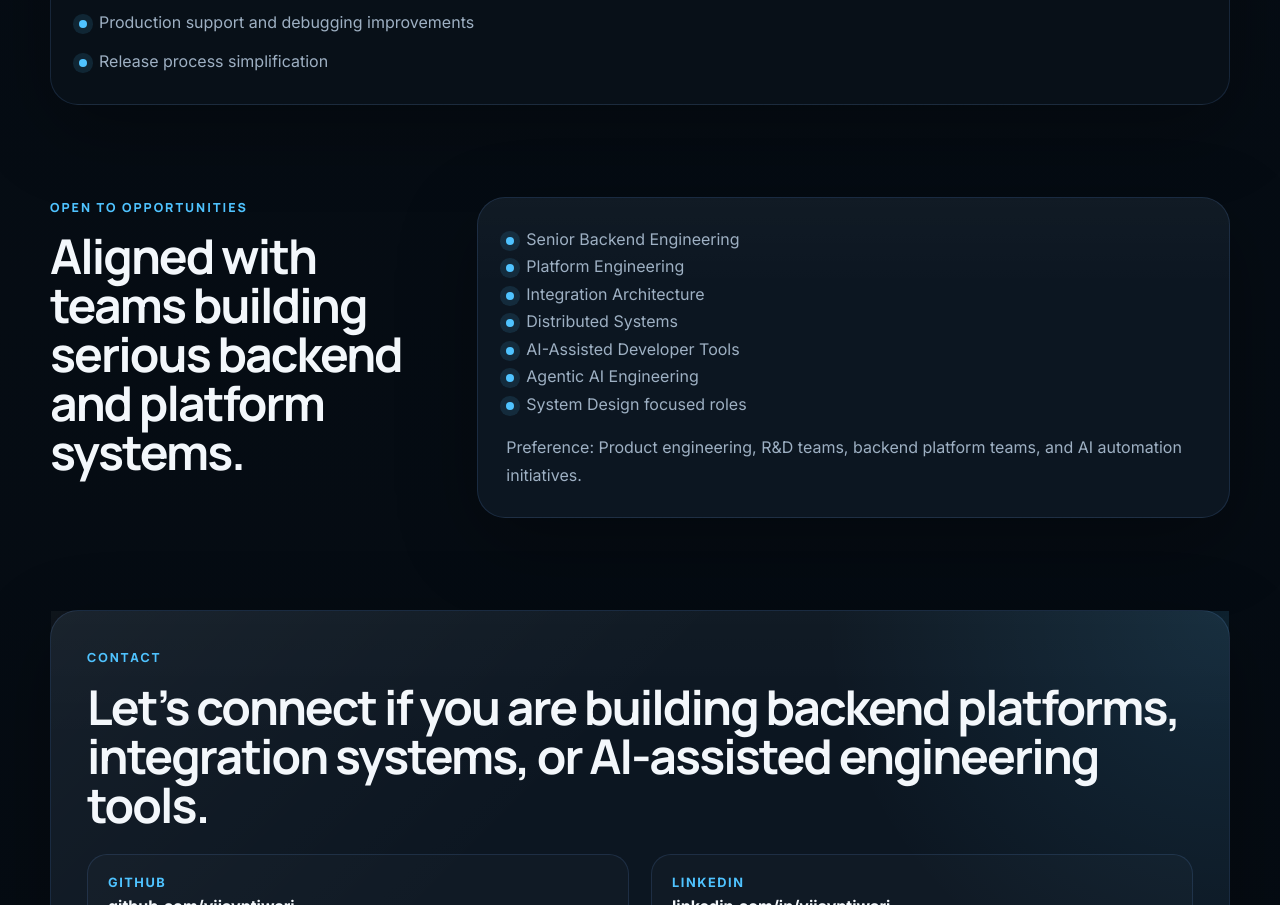
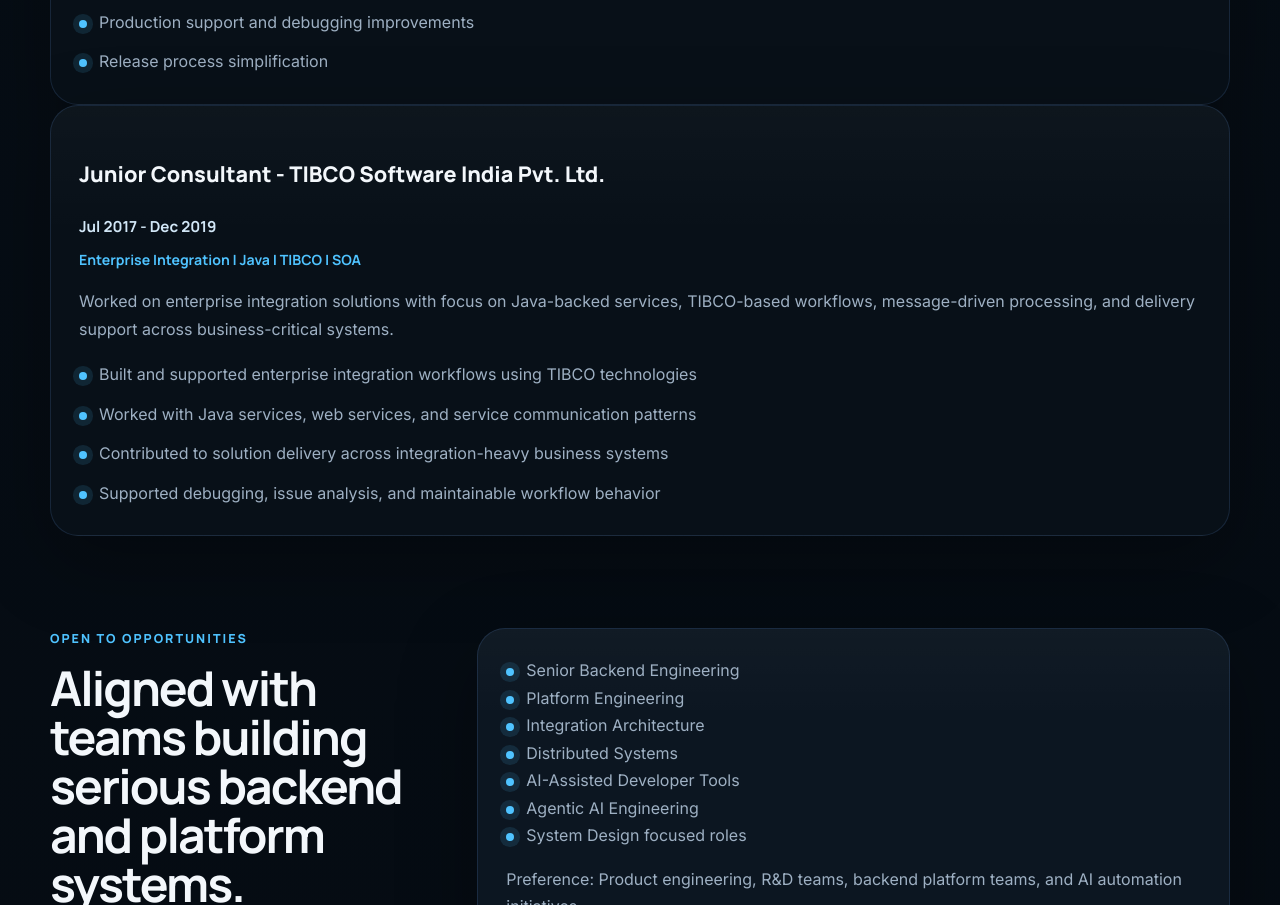
Before and after one commit to vijayptiwari/vijayptiwari.github.io, a website: page index.html in a window 1280 px wide. Shown: the part 7095-8000 px from the top of the page. Drawn offline with Linux system fonts and the light colour scheme.

Commit message:
Add TIBCO experience to portfolio and resume

```diff
--- a/index.html
+++ b/index.html
@@ -511,6 +511,22 @@
             <li>Release process simplification</li>
           </ul>
         </article>
+        <article class="experience-panel reveal">
+          <div class="experience-header">
+            <div>
+              <p class="experience-title">Junior Consultant - TIBCO Software India Pvt. Ltd.</p>
+              <p class="experience-meta">Jul 2017 - Dec 2019</p>
+              <p class="experience-domain">Enterprise Integration | Java | TIBCO | SOA</p>
+            </div>
+          </div>
+          <p class="experience-summary">Worked on enterprise integration solutions with focus on Java-backed services, TIBCO-based workflows, message-driven processing, and delivery support across business-critical systems.</p>
+          <ul class="detail-list experience-details">
+            <li>Built and supported enterprise integration workflows using TIBCO technologies</li>
+            <li>Worked with Java services, web services, and service communication patterns</li>
+            <li>Contributed to solution delivery across integration-heavy business systems</li>
+            <li>Supported debugging, issue analysis, and maintainable workflow behavior</li>
+          </ul>
+        </article>
       </section>
 
       <section class="section" id="opportunities">
```
Also changed, not shown: resume-source.html (+10 -0 lines), 1 other file.
